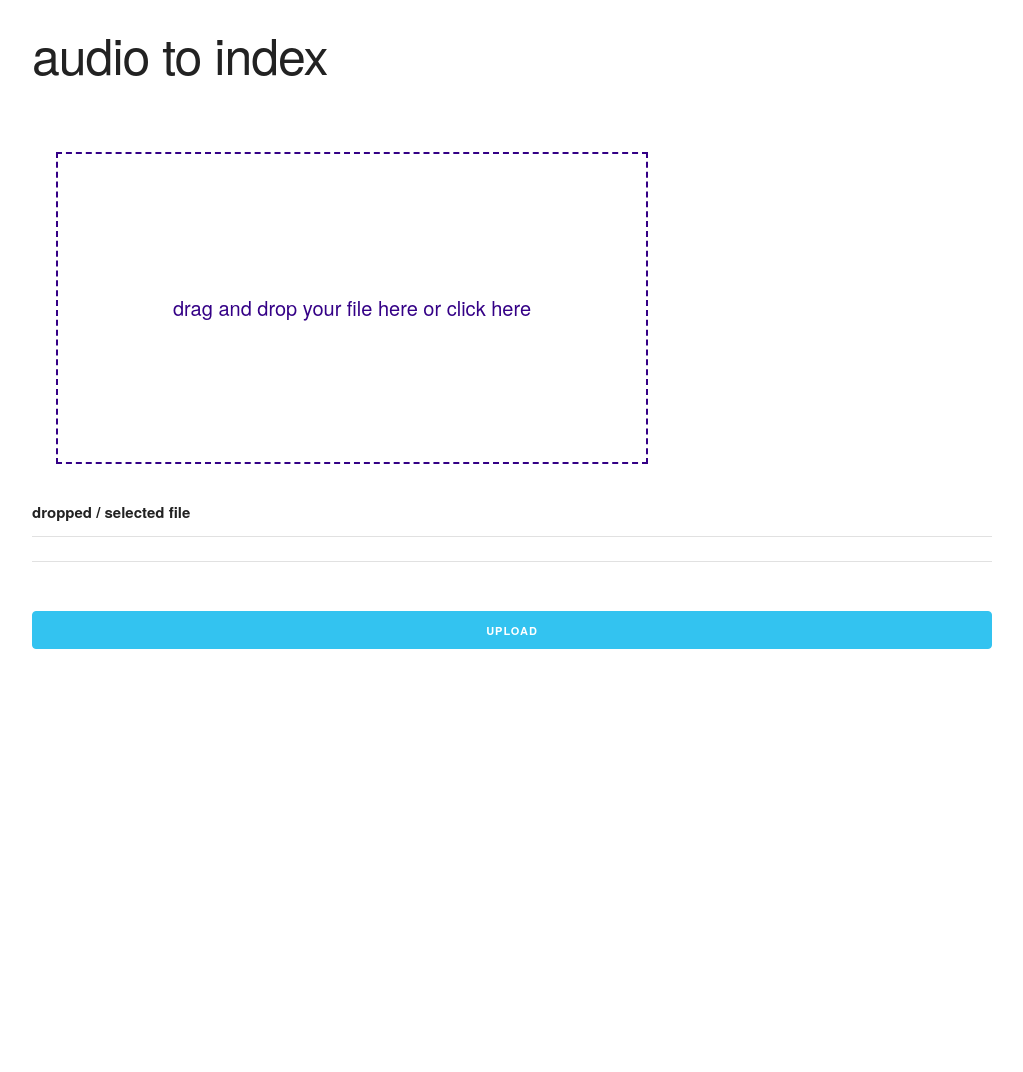
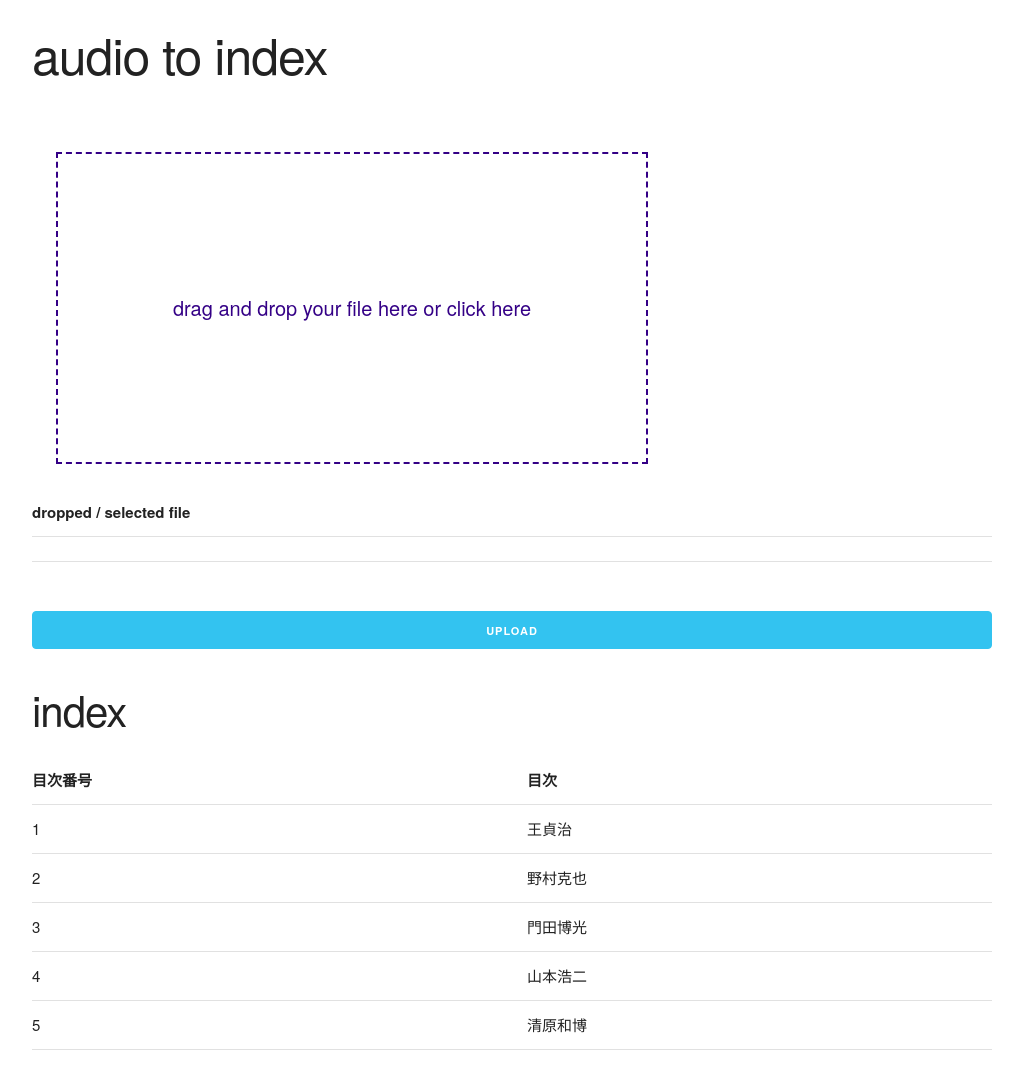
Before and after one commit to mast-specialclass-B/anywhere-ondemand, a plain HTML site: page index.html in a window 1280 px wide. Shown: the whole page, without its empty margins (128-1151 px from the left). Before the commit the page ends 800 px from the top, so only its background shows below. Drawn offline with Linux system fonts and the light colour scheme.

Commit message:
目次部分のjsonを追加

```diff
--- a/index.html
+++ b/index.html
@@ -28,8 +28,13 @@
 			  </table>
 			<br>
 			<a onclick="uploadFile()" class="button button-primary u-full-width">Upload</a>
+			<br>
+			<br>
+			<h2>index</h2>
+			<div id ='indexTable' ></div>
 		</div>
 		<script src="fileTransfer.js"></script>
 		<script src="dropFileData.js"></script>
+		<script src="indexTable.js"></script>
 	</body>
 </html>
--- /dev/null
+++ b/indexTable.js
@@ -0,0 +1,59 @@
+var json =[     //jsonサンプルデータ
+      {
+        "目次番号":1 ,"目次":"王貞治"
+      }
+      ,
+      {
+        "目次番号":2 ,"目次":"野村克也"
+      }
+      ,
+      {
+        "目次番号":3 ,"目次":"門田博光"
+      }
+      ,
+      {
+        "目次番号":4 ,"目次":"山本浩二"
+      }
+      ,
+      {
+        "目次番号":5 ,"目次":"清原和博"
+      }
+    ]
+
+      // table要素を生成
+      var table = document.createElement('table');
+
+      //クラス要素を追加
+      table.classList.add("u-full-width");
+
+      // ヘッダーを作成
+      var tr = document.createElement('tr');
+      for (key in json[0]) {
+            // th要素を生成
+            var th = document.createElement('th');
+            // th要素内にテキストを追加
+            th.textContent = key;
+            // th要素をtr要素の子要素に追加
+            tr.appendChild(th);
+            }
+        // tr要素をtable要素の子要素に追加
+        table.appendChild(tr);
+
+      // テーブル本体を作成
+      for (var i = 0; i < json.length; i++) {
+        // tr要素を生成
+        var tr = document.createElement('tr');
+        // th・td部分のループ
+        for (key in json[0]) {
+              // td要素を生成
+              var td = document.createElement('td');
+              // td要素内にテキストを追加
+              td.textContent = json[i][key];
+              // td要素をtr要素の子要素に追加
+              tr.appendChild(td);
+            }
+        // tr要素をtable要素の子要素に追加
+        table.appendChild(tr);
+        }
+      // 生成したtable要素を追加する
+      document.getElementById('indexTable').appendChild(table);
```
